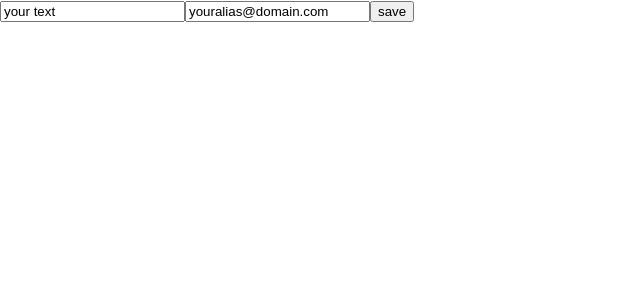
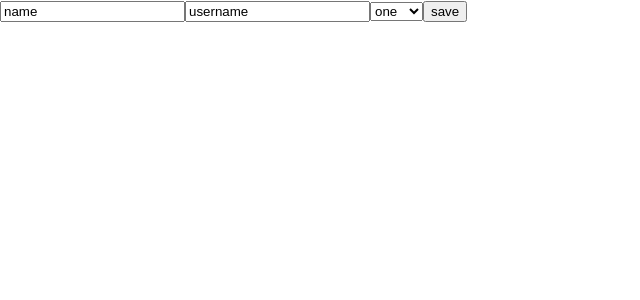
Before and after one commit to YaroslavKabay/reacteducation, a React (Create React App) app: page / in a window 1280 px wide. Shown: the top 300 px of the page, without its empty margins (0-640 px from the left). Built offline with nearby package versions, Linux system fonts and the light colour scheme.

Commit message:
education

```diff
--- a/src/App.js
+++ b/src/App.js
@@ -4,8 +4,8 @@ function App() {
 
 return (
     <div>
-        <Comments/>
-        {/*<Users/>*/}
+        {/*<Comments/>*/}
+        <Users/>
 
     </div>);
 }
--- a/src/components/users/Users.js
+++ b/src/components/users/Users.js
@@ -1,14 +1,22 @@
-import {useForm} from "react-hook-form"
+import {useForm} from "react-hook-form" ;
 
-import {createUser} from "../../services/"
+import {createUser} from "../../services/" ;
 
 
 export function Users(){
+    let userIds = [
+        {id:1, name: "one"},
+        {id:2, name: "two"},
+        {id:3, name: "three"},
+    ]
 
-    let {register, handleSubmit,formState: {errors}} = useForm ({defaultValues:{
-            name:'name',
+
+
+    let {register, handleSubmit, formState: {errors}} = useForm ({defaultValues:{ // useForm is needed to work with forms and info in it
+            name:'name', // просто дефолтні значення, мають співпадати з назвами в формі
             username:'username',
-        }})
+        }})// register - реєструє поле в обєкті і визначає його назву,  handleSubmit - відхоплює його
+    // formState - стан форми, можна звідти витягнути онтач, ерори
 
 
     let submit = (item) => {
@@ -16,20 +24,24 @@ export function Users(){
 
     }
 
-  return (
+    return (
       <div>
 
           <form onSubmit={handleSubmit(submit)}>
-              <input type="text" {...register("name",{required: true})}/>
+              <input type="text" {...register("name", {required: true})}/>
 
-              {errors.title && <span> field is required </span>}
+              {errors.name && <span> field is required </span>}
 
               <input type="text" {...register('username')}/>
+
+              <select {...register('userId')}>
+                  {userIds.map(value => <option key={value.id} value={value.id}>{value.name}</option>)}
+              </select>
 
               <button>save</button>
 
           </form>
 
-      </div>
+      </div> // handleSubmit бере інфу з регістер і сетапає в , сабміт допустим
   );
 }
--- a/src/services/user.service.js
+++ b/src/services/user.service.js
@@ -1,7 +1,7 @@
 const createUser = (item) => {
 
     return fetch("https://jsonplaceholder.typicode.com/users", {
-        method: 'POST',
+        method: 'POST', // http method, patch update obj, put замінити обєкт
         body: JSON.stringify(item),
         headers: {'Content-type': 'application/json; charset=UTF-8'},
     })
```
Also changed, not shown: 1 other file (tests, documents, lock files or other folders).
